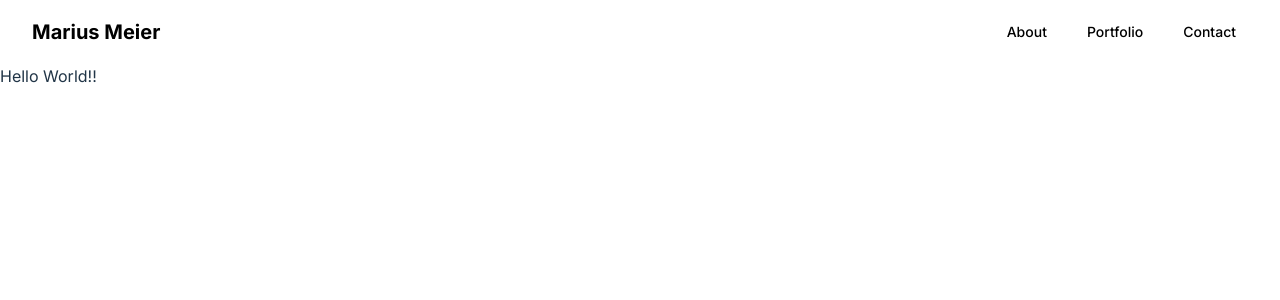
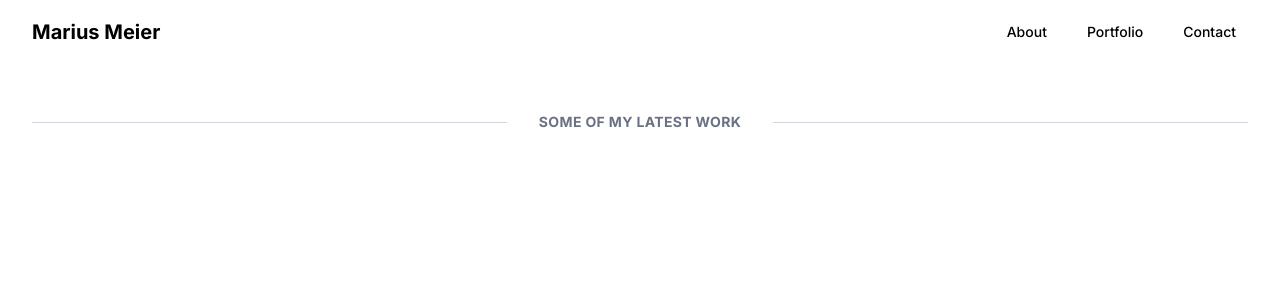
Before and after one commit to Nipsu24/portfolio_website, a React (Vite) app: page / in a window 1280 px wide. Shown: the top 300 px of the page. Built offline with nearby package versions, Linux system fonts and the light colour scheme.

Commit message:
adds portfolio header, cleans up main return

```diff
--- a/src/App.tsx
+++ b/src/App.tsx
@@ -1,19 +1,14 @@
 import { useState } from 'react'
 import NavBar from './components/NavBar'
+import PortfolioHeader from './components/PortfolioHeader'
 
 const App = () => {
   const [count, setCount] = useState(0)
 
   return (
-    <>
-      <div>
-		<div>
-			<NavBar/>
-		</div>
-        <p>
-          Hello World!!
-        </p>
-      </div>
+  	<>
+		<NavBar/>
+		<PortfolioHeader/>
     </>
   )
 }
--- /dev/null
+++ b/src/components/PortfolioHeader.tsx
@@ -0,0 +1,13 @@
+const PortfolioHeader = () => {
+	return (
+		<div className="mx-auto max-w-7xl px-2 sm:px-6 lg:px-8">
+			<div className="my-12 flex items-center">
+				<div className="flex-1 h-px bg-gray-300 dark:bg-white/10"></div>
+					<span className="px-8 text-sm text-gray-500 dark:text-gray-400 font-bold tracking-wide">SOME OF MY LATEST WORK</span>
+				<div className="flex-1 h-px bg-gray-300 dark:bg-white/10"></div>
+			</div>
+		</div>
+	);
+}
+
+export default PortfolioHeader;
```
